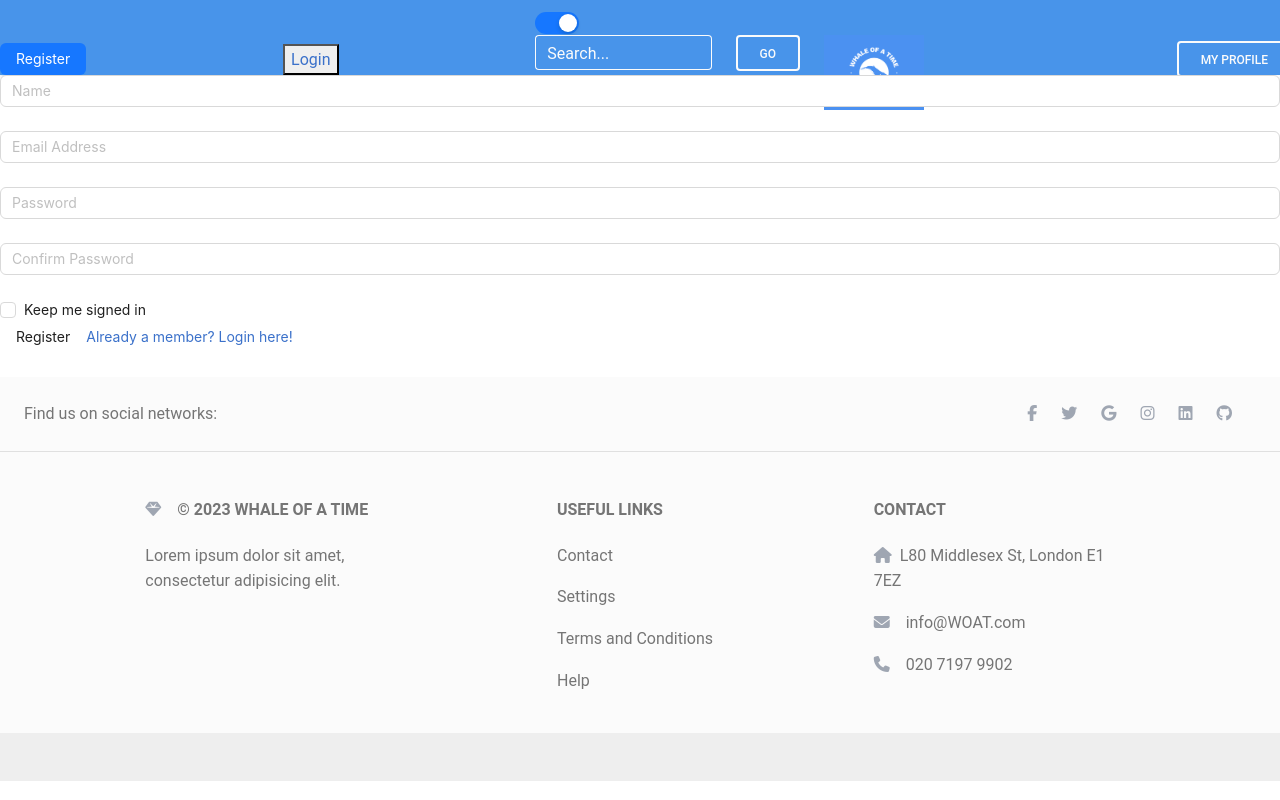
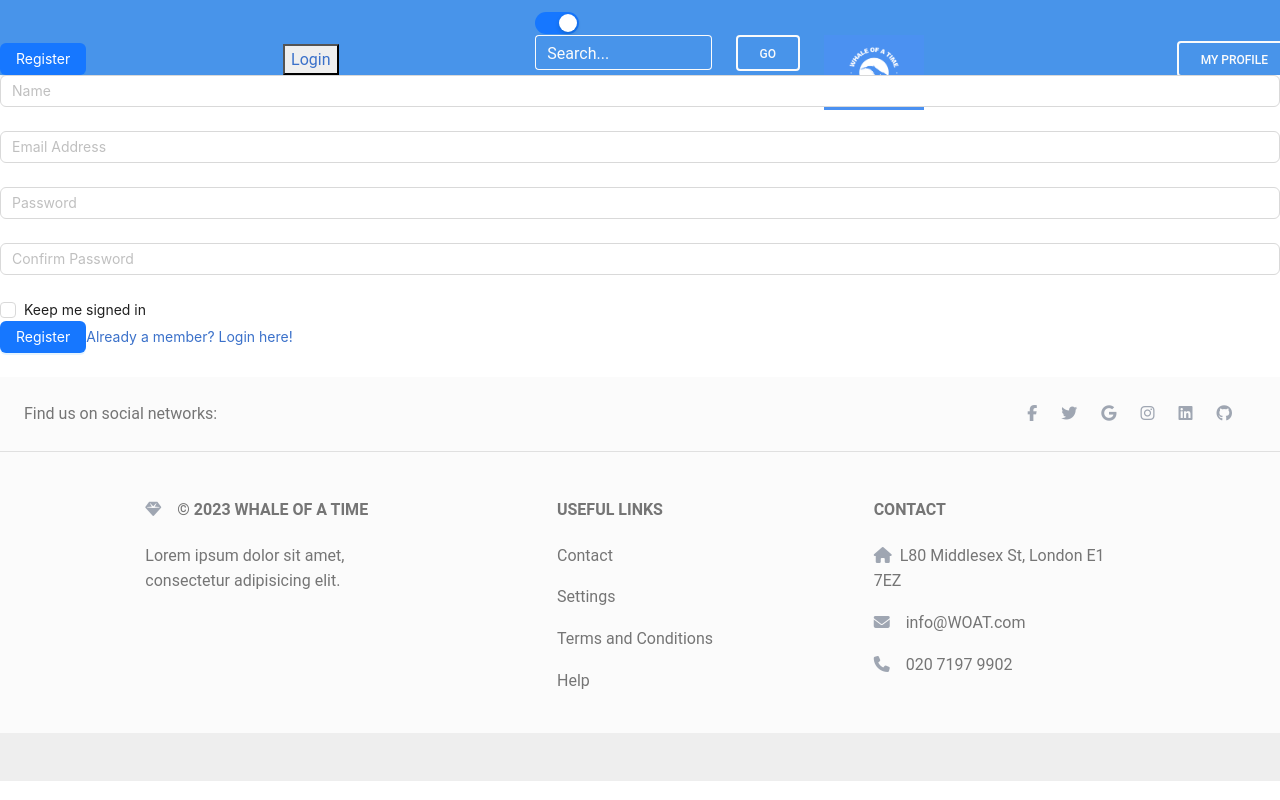
Before and after one commit to caitlinmillar/Frontend_Events, a React (Create React App) app: page /register in a window 1280 px wide. Built offline with nearby package versions, Linux system fonts and the light colour scheme.

Commit message:
added method to clear forms

```diff
--- a/src/components/UserLogin.js
+++ b/src/components/UserLogin.js
@@ -5,36 +5,24 @@ import { Button, Checkbox, Form, Input } from "antd";
 
 const UserLogin = () => {
 
-    // Create the Pop-up form here
     // User authentication here
     // Create a button that's linked to register => "Not yet a member? Register here"
     // Idea: login pop-up -> succesful login -> my profile page -> toggle the buttons
 
     const navigate = useNavigate();
 
-    // const [stateUser, setStateUser] = useState(
-    //     {
-    //         emailAddress: "",
-    //         password: ""
 
-    //     }
-    // )
+    const [form] = Form.useForm();
 
-    // handleInputChange = (event) => {
-    //     event.preventDefault();
-    //     const target = event.target;
-    //     setStateUser({
-    //         [target.name]: target.value
-    //     })
-    // }
-
-        const onFinish = values =>{
-            console.log("Received values of form", values);
-        }
+        // const onFinish = values =>{
+        //     console.log("Received values of form", values);
+        // }
 
         const handleSubmit = (event) => {
-            event.preventDefault();
-            navigate("/login")
+            alert("User has been signed in");
+            // event.preventDefault();
+            form.resetFields();
+            navigate("/login");
         }
 
 
@@ -44,13 +32,14 @@ const UserLogin = () => {
     // - if exists - have both piece of info( name, email address) - index of. use user/id
     return (
         <>
-        <Form onSubmit={handleSubmit}
+        <Form onFinish={handleSubmit}
+        form={form}
         name="login"
         className="login-form"
         initialValues={{
             remember: true,
         }}
-        onFinish={onFinish}>
+        >
             <Form.Item
             name="emailAddress"
             rules={[
@@ -84,7 +73,7 @@ const UserLogin = () => {
             </Form.Item>
 
             <Form.Item>
-                <Button type="submit" className="login-button">
+                <Button type="primary" htmlType="submit" className="login-button">
                     Login
                 </Button>
                 <a href="/register">Not a member yet? Sign up now!</a>
@@ -96,4 +85,4 @@ const UserLogin = () => {
 
 export default UserLogin;
 
-// prefix={<UserOutlined className="site-form-item-icon"/>} -- this belong in the Input - try without first
+// onChange={(event) => setNewEmailAddress(event.target.value)}
--- a/src/components/UserRegistration.js
+++ b/src/components/UserRegistration.js
@@ -6,6 +6,8 @@ import { Button, Checkbox, Form, Input } from "antd";
 const UserRegistration = ({users, postUser}) => {
 
     const navigate = useNavigate();
+
+    const [form] = Form.useForm();
 
     // Need a way to store passwords
 
@@ -30,8 +32,10 @@ const UserRegistration = ({users, postUser}) => {
         setStateUser(copiedUser);
     }
     const handleSubmitForm = (event) => {
-        event.preventDefault();
+        // event.preventDefault();
+        alert("User has been registered")
         postUser(stateUser);
+        form.resetFields();
         navigate("/register")
 
         // Registration pop-up should have an URL
@@ -44,13 +48,14 @@ const UserRegistration = ({users, postUser}) => {
 
     return (
     <>
-    <Form onSubmit={handleSubmitForm}
+    <Form onFinish={handleSubmitForm}
+    form={form}
     name="register"
     className="registration-form"
     initialValues={{
         remember: true,
     }}
-    onFinish={onFinish}>
+    >
         <Form.Item
         name="name"
         rules={[
@@ -118,7 +123,7 @@ const UserRegistration = ({users, postUser}) => {
 
             {/* Need to add conditional statement to make sure password works */}
         <Form.Item>
-            <Button type="submit">
+            <Button type="primary" htmlType="submit">
                 Register
             </Button>
             <a href="/login">Already a member? Login here!</a>
```
